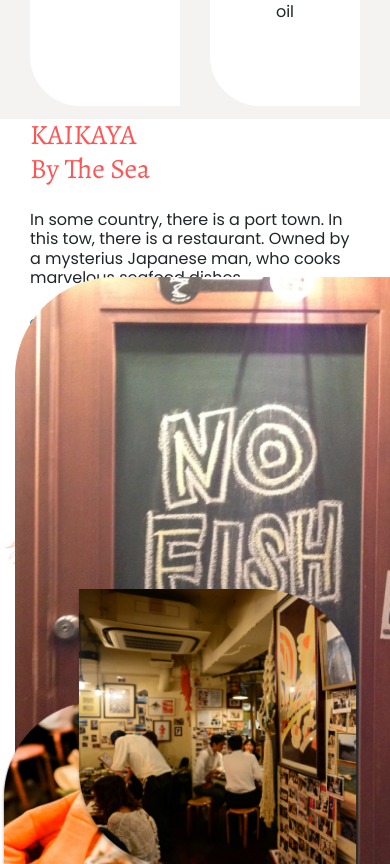
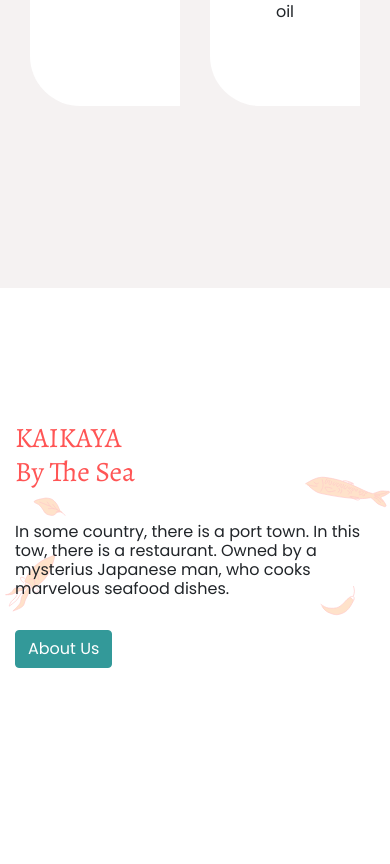
Before and after one commit to pikselan/react-restaurant, a React (Create React App) app: page / in a window 390 px wide. Shown: the part 2413-3277 px from the top of the page. Built offline with nearby package versions, Linux system fonts and the light colour scheme; the HTML template or start-up script is replaced by a standard one.

Commit message:
config about

```diff
--- a/src/App.js
+++ b/src/App.js
@@ -114,7 +114,7 @@
                 <Link to={`/`} className="btn btn-primary d-md-none mr-3 mt-4">
                   Book a Table
                 </Link>
-                <Link tp={`/`} className="btn btn-info mt-4 mr-auto">
+                <Link to={`/`} className="btn btn-info mt-4 mr-auto">
                   Our Menu
                 </Link>
               </div>
@@ -204,7 +204,9 @@
                   Western food. The dishes are mainly made from fish delivered
                   directly from the sea by the owner
                 </h2>
-                <button className="btn btn-info mt-4">Check Menu</button>
+                <Link to={`/`} className="btn btn-info mt-4">
+                  Check Menu
+                </Link>
               </div>
             </div>
           </div>
@@ -265,22 +267,27 @@
                 </div>
               </div>
               <div className="col-12">
-                <button className="btn btn-info mt-4">Other Foods</button>
+                <Link to={`/`} className="btn btn-info mt-4">
+                  Other Foods
+                </Link>
               </div>
             </div>
           </div>
         </section>
       </section>
-      <section
-        className="about container-fluid"
+      <section className="about container-fluid">
+        <div className="space-base container-fluid bg-base"></div>
+        <div
+          className="container-fluid"
           style={{
             background: `url(${AboutBg}) no-repeat center`,
             backgroundSize: "100% auto",
           }}
         >
           <div className="about-margin container">
+            <div className="row h-100">
+              <div className="col-md-4 middle">
                 <div className="row">
-            <div className="col-md-4">
                   <h1 className="h3 text-primary d-sm-block d-lg-none">
                     KAIKAYA <br />
                     By The Sea
@@ -290,34 +297,42 @@
                     By The Sea
                   </h1>
                   <h2 className="h6 mt-4 text-gray d-sm-block d-lg-none">
-                In some country, there is a port town. In this tow, there is a
-                restaurant. Owned by a mysterius Japanese man, who cooks
+                    In some country, there is a port town. In this tow, there is
+                    a restaurant. Owned by a mysterius Japanese man, who cooks
                     marvelous seafood dishes.
                   </h2>
                   <h2 className="h4 mt-4 text-gray d-none d-lg-block">
-                In some country, there is a port town. In this tow, there is a
-                restaurant. Owned by a mysterius Japanese man, who cooks
+                    In some country, there is a port town. In this tow, there is
+                    a restaurant. Owned by a mysterius Japanese man, who cooks
                     marvelous seafood dishes.
                   </h2>
-              <button className="btn btn-info mt-4">About Us</button>
+                  <Link to={`/`} className="btn btn-info mt-4">
+                    About Us
+                  </Link>
                 </div>
-            <div className="col-md-8 row">
+              </div>
+              <div className="col-md-8 row d-none d-md-block">
                 <div className="about-2 mx-auto">
-                <img style={{ maxHeight: "725px" }} src={About2} alt="About2" />
+                  <img
+                    style={{ maxHeight: "725px", height: "74vh" }}
+                    src={About2}
+                    alt="About2"
+                  />
                 </div>
 
                 <img
                   className="about-1 position-absolute"
-                style={{ maxHeight: "221px" }}
+                  style={{ maxHeight: "221px", height: "12vw" }}
                   src={About1}
                   alt="About1"
                 />
                 <img
                   className="about-3 position-absolute"
-                style={{ maxHeight: "285px" }}
+                  style={{ maxHeight: "285px", height: "15vw" }}
                   src={About3}
                   alt="About3"
                 />
+              </div>
             </div>
           </div>
         </div>
--- a/src/assets/scss/styles.scss
+++ b/src/assets/scss/styles.scss
@@ -72,6 +72,12 @@
   }
 }
 
+.middle {
+  display: flex;
+  justify-content: center;
+  align-items: center;
+}
+
 .hero {
   .hero-text {
     height: 83vh;
@@ -112,11 +118,6 @@
 .content-base {
   margin-top: -15vh;
   padding-top: 15vh;
-  .middle {
-    display: flex;
-    justify-content: center;
-    align-items: center;
-  }
   .item-list {
     .row {
       .card {
@@ -143,12 +144,17 @@
 }
 
 .about {
-  height: 90vh;
+  height: 100vh;
   overflow-y: hidden;
+  padding-right: 0;
+  padding-left: 0;
+  .space-base {
+    height: 20vh;
+  }
   .about-margin {
-    // margin-top: -5rem;
+    margin-top: -5rem;
+    height: 80vh;
     .about-2 {
-      margin-top: -5rem;
       width: 445px;
     }
     .about-1 {
```
Lines whose indentation alone changed are shown as unchanged.
